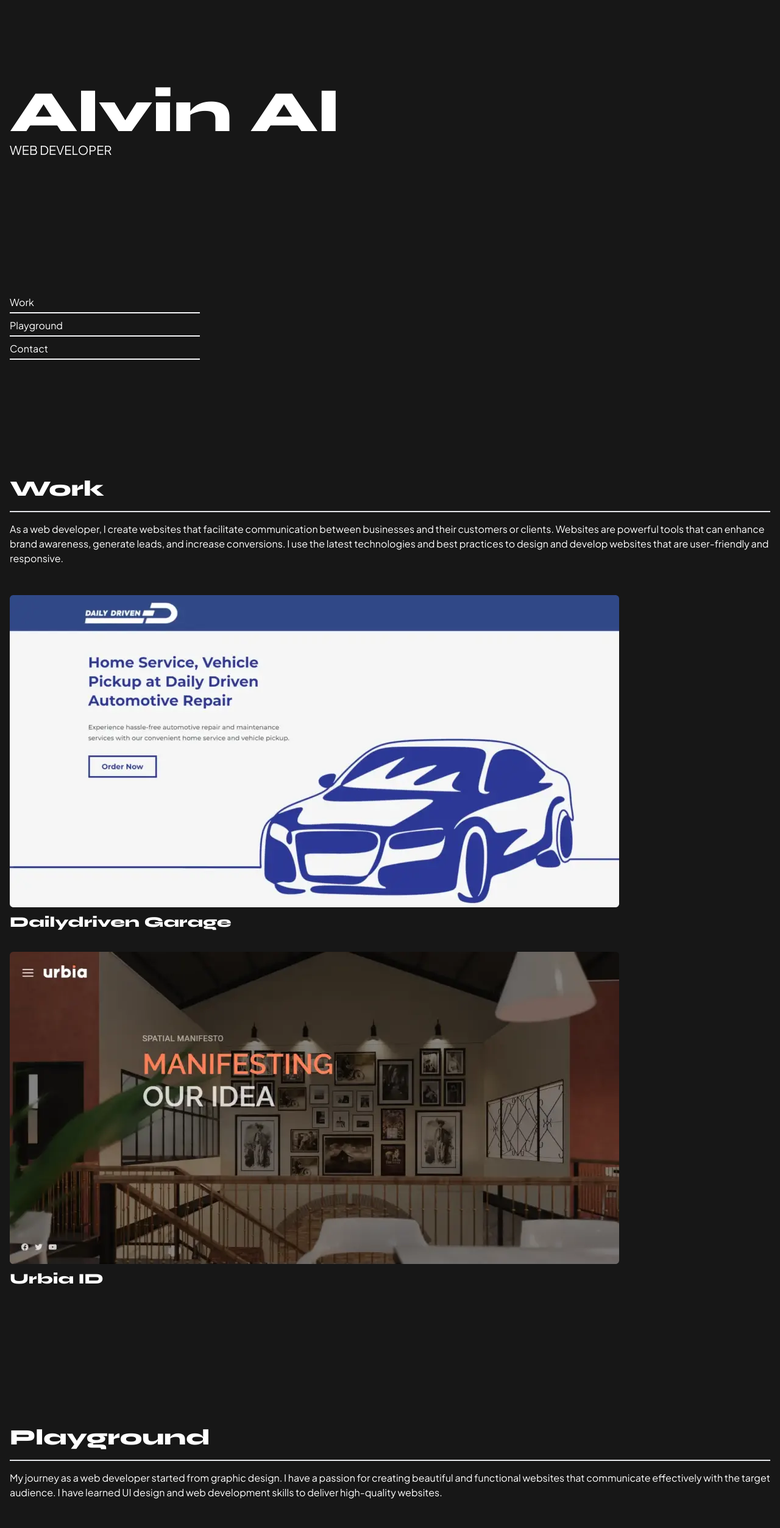
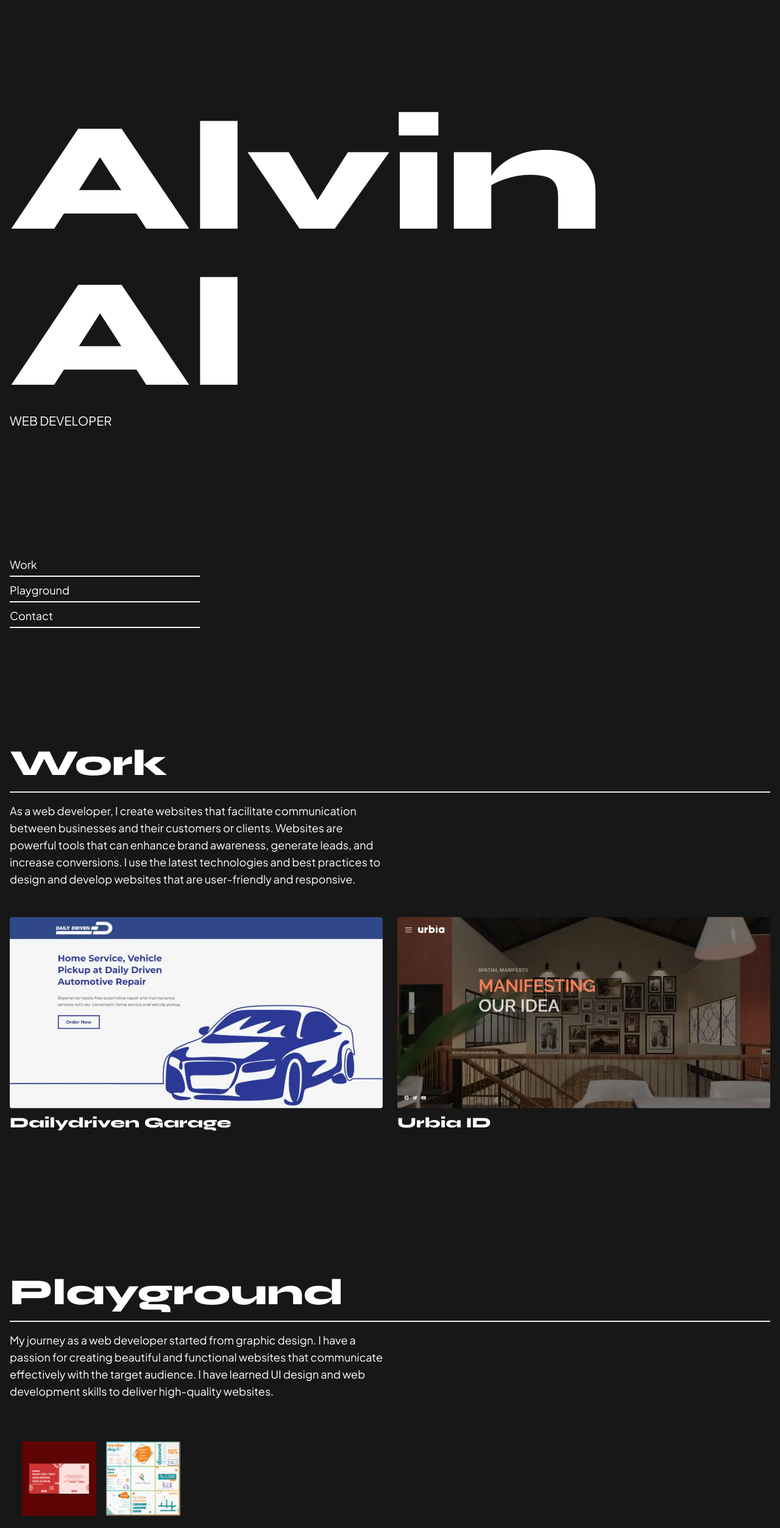
Before and after one commit to alvin-al/alvin-portfolio, a React (Create React App) app: page / in a window 1280 px wide. Shown: the part 200-2706 px from the top of the page at 61% size. Built offline with nearby package versions, Linux system fonts and the light colour scheme.

Commit message:
Fix styling

```diff
--- a/package.json
+++ b/package.json
@@ -11,6 +11,7 @@
     "react-dom": "^18.2.0",
     "react-google-recaptcha": "^3.1.0",
     "react-icons": "^5.0.1",
+    "react-responsive-masonry": "^2.2.0",
     "react-scripts": "5.0.1",
     "web-vitals": "^2.1.4"
   },
--- a/src/components/EmailForm.js
+++ b/src/components/EmailForm.js
@@ -9,7 +9,7 @@ function EmailForm() {
   }
   return (
     <div >
-        <form onSubmit={handleSubmit} className='flex flex-col pr-24 md:pr-96 md:mb-24 lg:pr-[55%]'>
+        <form onSubmit={handleSubmit} className='flex flex-col pr-24 md:pr-96 md:mb-24 lg:pr-[55%] xl:pr-[65%]'>
             {/* <label htmlFor="email" className='text-white text-left'>
                 Email Address
             </label> */}
--- a/src/components/Footer.js
+++ b/src/components/Footer.js
@@ -2,8 +2,8 @@ const Footer = () =>{
     return(
         <div className="border-t pt-2 flex justify-between gap-1">
             {/* <h1 className="font-syne font-extrabold text-2xl text-white text-center">Alvin Al</h1> */}
-            <p className="text-white text-sm">Bogor, Indonesia</p>
-            <p className="text-white text-sm">© Alvin Al 2024</p>
+            <p className="text-white text-sm xl:text-lg">Bogor, Indonesia</p>
+            <p className="text-white text-sm xl:text-lg">© Alvin Al 2024</p>
 
         </div>
 
--- a/src/components/GetInTouchSection.js
+++ b/src/components/GetInTouchSection.js
@@ -4,8 +4,8 @@ import EmailForm from "./EmailForm";
 const GetInTouchSection = () =>{
     return(
         <div id="getintouch">
-            <h2 className="font-syne font-extrabold text-4xl text-left text-white border-b-2 pb-4">Get In Touch</h2>
-            <p className="text-left text-white text-base pt-4 mb-32 md:mb-24">If you like my work or have any questions, feel free to contact me directly. I would love to hear from you and discuss your web development needs. You can reach me by email.</p>
+            <h2 className="font-syne font-extrabold text-4xl text-left text-white border-b-2 pb-4 xl:text-6xl">Get In Touch</h2>
+            <p className="text-left text-white text-base pt-4 mb-32 md:mb-24 lg:pr-[50%] xl:text-lg">If you like my work or have any questions, feel free to contact me directly. I would love to hear from you and discuss your web development needs. You can reach me by email.</p>
             <div>
                 <EmailForm />
             </div>
--- a/src/components/HeroBanner.js
+++ b/src/components/HeroBanner.js
@@ -2,17 +2,17 @@ function HeroBanner() {
     return(
         <div id="heroBanner" className="">
             <div id="heroBanner-caption">
-                <p className="text-right pl-24 text-white text-base md:pl-96 lg:pl-[60%]">Hi, I am Alvin a web developer based in Bogor, Indonesia. Currently pursuing a degree in information systems at the Open University. I love to learn any field like design, tech, and web development. Feel free to explore my works and my thought</p>
+                <p className="text-right pl-24 text-white text-base md:pl-96 lg:pl-[60%] xl:text-lg">Hi, I am Alvin a web developer based in Bogor, Indonesia. Currently pursuing a degree in information systems at the Open University. I love to learn any field like design, tech, and web development. Feel free to explore my works and my thought</p>
             </div>
-            <div id="heroBanner-name" className="flex flex-col my-56">
-                <h1 className="font-syne font-extrabold text-6xl text-white text-center md:text-8xl md:text-left">Alvin Al</h1>
+            <div id="heroBanner-name" className="flex flex-col my-52">
+                <h1 className="font-syne font-extrabold text-6xl text-white text-center md:text-8xl md:text-left xl:text-[256px]">Alvin Al</h1>
                 <p className="text-center md:text-left text-white text-xl uppercase">Web Developer</p>
             </div>
             <div id="navbar" className="pr-48 md:pr-[500px] lg:pr-[75%]">
                 <ul className="flex text-left gap-2 flex-col text-white">
-                    <li className="border-b-2 border-gray-100 pb-1 cursor-pointer"><a href="#work">Work</a></li>
-                    <li className="border-b-2 border-gray-100 pb-1 cursor-pointer"><a href="#playground">Playground</a></li>
-                    <li className="border-b-2 border-gray-100 pb-1 cursor-pointer"><a href="#getintouch">Contact</a></li>
+                    <li className="border-b-2 border-gray-100 pb-1 cursor-pointer xl:text-lg"><a href="#work">Work</a></li>
+                    <li className="border-b-2 border-gray-100 pb-1 cursor-pointer xl:text-lg"><a href="#playground">Playground</a></li>
+                    <li className="border-b-2 border-gray-100 pb-1 cursor-pointer xl:text-lg"><a href="#getintouch">Contact</a></li>
                 </ul>
             </div>
         </div>
--- a/src/components/PlaygroundSection.js
+++ b/src/components/PlaygroundSection.js
@@ -1,20 +1,26 @@
 import React from "react";
+import Masonry, {ResponsiveMasonry} from "react-responsive-masonry"
 import CovidInstaPost from '../assets/images/Covid-insta-post.jpg';
 import DailydrivenBrosur from '../assets/images/dailydriven-brosur.jpg';
 import ErenStreetwear from '../assets/images/Eren-Streetwear.jpg';
 import Vlab from '../assets/images/VLAB.webp';
 import LaserPresisi from '../assets/images/Laser-presisi-post.webp';
+import FlightMenu from '../assets/images/Flight-iron-menu.webp';
 
+const images = [
+    "CovidInstaPost",
+    "DailydrivenBrosur"
+]
 
 
 function PlaygroundSection (){
     return(
         <div id="playground">
-            <h2 className="font-syne font-extrabold text-4xl text-left text-white border-b-2 pb-4">Playground</h2>
-            <p className="text-left text-white text-base pt-4 mb-12">My journey as a web developer started from graphic design. I have a passion for creating beautiful and functional websites that communicate effectively with the target audience. I have learned UI design and web development skills to deliver high-quality websites.</p>
+            <h2 className="font-syne font-extrabold text-4xl text-left text-white border-b-2 pb-4 xl:text-6xl">Playground</h2>
+            <p className="text-left text-white text-base pt-4 mb-12 xl:pr-[50%] xl:text-lg">My journey as a web developer started from graphic design. I have a passion for creating beautiful and functional websites that communicate effectively with the target audience. I have learned UI design and web development skills to deliver high-quality websites.</p>
             <div id="all-playground" className="grid box-border gap-4 lg:grid-cols-4">
-                <img src={Vlab} alt="" className="rounded-sm lg:col-span-3"/>
-                <div className="grid grid-cols-1 gap-4">
+                {/* <img src={Vlab} alt="" className="rounded-sm lg:col-span-3"/>
+                <div className="grid grid-cols-1 gap-4 ">
                     <div className="grid gap-4">
                         <img src={CovidInstaPost} alt="" className="rounded-sm "/>
                         <img src={DailydrivenBrosur} alt="" className="rounded-sm"/>
@@ -22,6 +28,27 @@ function PlaygroundSection (){
                     <div className="grid h-fit gap-4 col-span-1 ">
                         <img src={ErenStreetwear} alt="" className="rounded-sm "/>
                         <img src={LaserPresisi} alt="" className="rounded-sm "/>
+                    </div>
+                </div> */}
+
+                <div className="flex flex-col ">
+                    <div className="w-full max-w-5xl p-5 pb-10 mx-auto mb-10 columns-2 space-y-6">
+                        <div className="">
+                            <img src={CovidInstaPost} alt="" className="rounded-sm "/>
+                        </div>
+                        <div className="">
+                            <img src={ErenStreetwear} alt="" className="rounded-sm  " />
+                        </div>
+                        <div className="">
+                            <img src={LaserPresisi} alt="" className="rounded-sm object-contain"/>
+                        </div>
+                        <div className="">
+                            <img src={DailydrivenBrosur} alt="" className="rounded-sm object-contain"/>
+                        </div>
+                    </div>
+                    <div className="flex gap-4">
+                        <img src={Vlab} alt="" className="rounded-sm object-cover"/>
+                        <img src={FlightMenu} alt="" className="rounded-sm object-cover"/>
                     </div>
                 </div>
             </div>
--- a/src/components/WorkSection.js
+++ b/src/components/WorkSection.js
@@ -7,9 +7,9 @@ import urbia from '../assets/images/urbiaid.webp';
 function WorkSection (){
     return(
         <div id="work">
-            <h2 className="font-syne font-extrabold text-4xl text-left text-white border-b-2 pb-4">Work</h2>
-            <p className="text-left text-white text-base pt-4 mb-12">As a web developer, I create websites that facilitate communication between businesses and their customers or clients. Websites are powerful tools that can enhance brand awareness, generate leads, and increase conversions. I use the latest technologies and best practices to design and develop websites that are user-friendly and responsive.</p>
-            <div id="all-works">
+            <h2 className="font-syne font-extrabold text-4xl text-left text-white border-b-2 pb-4 xl:text-6xl">Work</h2>
+            <p className="text-left text-white text-base pt-4 mb-12 xl:pr-[50%] lg:text-lg">As a web developer, I create websites that facilitate communication between businesses and their customers or clients. Websites are powerful tools that can enhance brand awareness, generate leads, and increase conversions. I use the latest technologies and best practices to design and develop websites that are user-friendly and responsive.</p>
+            <div id="all-works" className="flex gap-6">
                 <WorkBlock src={dailydriven} title="Dailydriven Garage" />
                 <WorkBlock src={urbia} title="Urbia ID" />
             </div>
```
Also changed, not shown: 1 other file (tests, documents, lock files or other folders).
